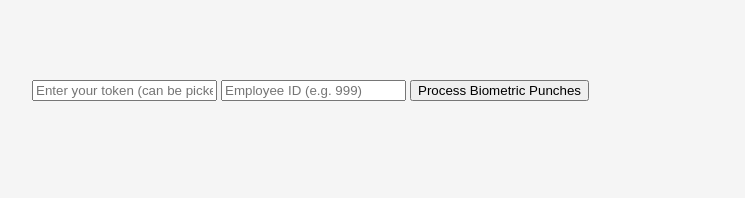
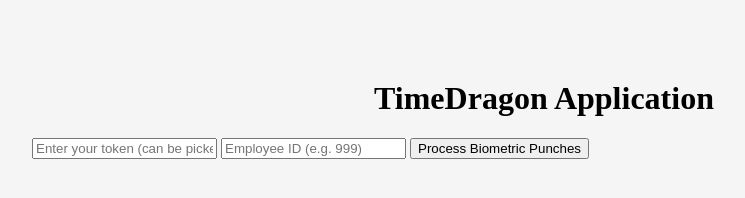
Before and after one commit to rohit3345ks/timedragon, a plain HTML site: page index.html in a window 1280 px wide. Shown: the whole page, without its empty margins (96-841 px from the left). Drawn offline with nearby package versions, Linux system fonts and the light colour scheme.

Commit message:
headings added

```diff
--- a/index.html
+++ b/index.html
@@ -11,10 +11,13 @@
         margin: 10vh 10vw;
         background-color: whitesmoke;
       }
+      h1 {
+        text-align: center;
+      }
     </style>
   </head>
   <body>
-
+    <h1>TimeDragon Application</h1>
     <div>
       <form method="GET" action="/base.html" enctype="application/x-www-form-urlencoded">
         <input name="token" type="text" required placeholder="Enter your token (can be picked from network calls headers)" />
```
Also changed, not shown: base.html (+4 -0 lines).
